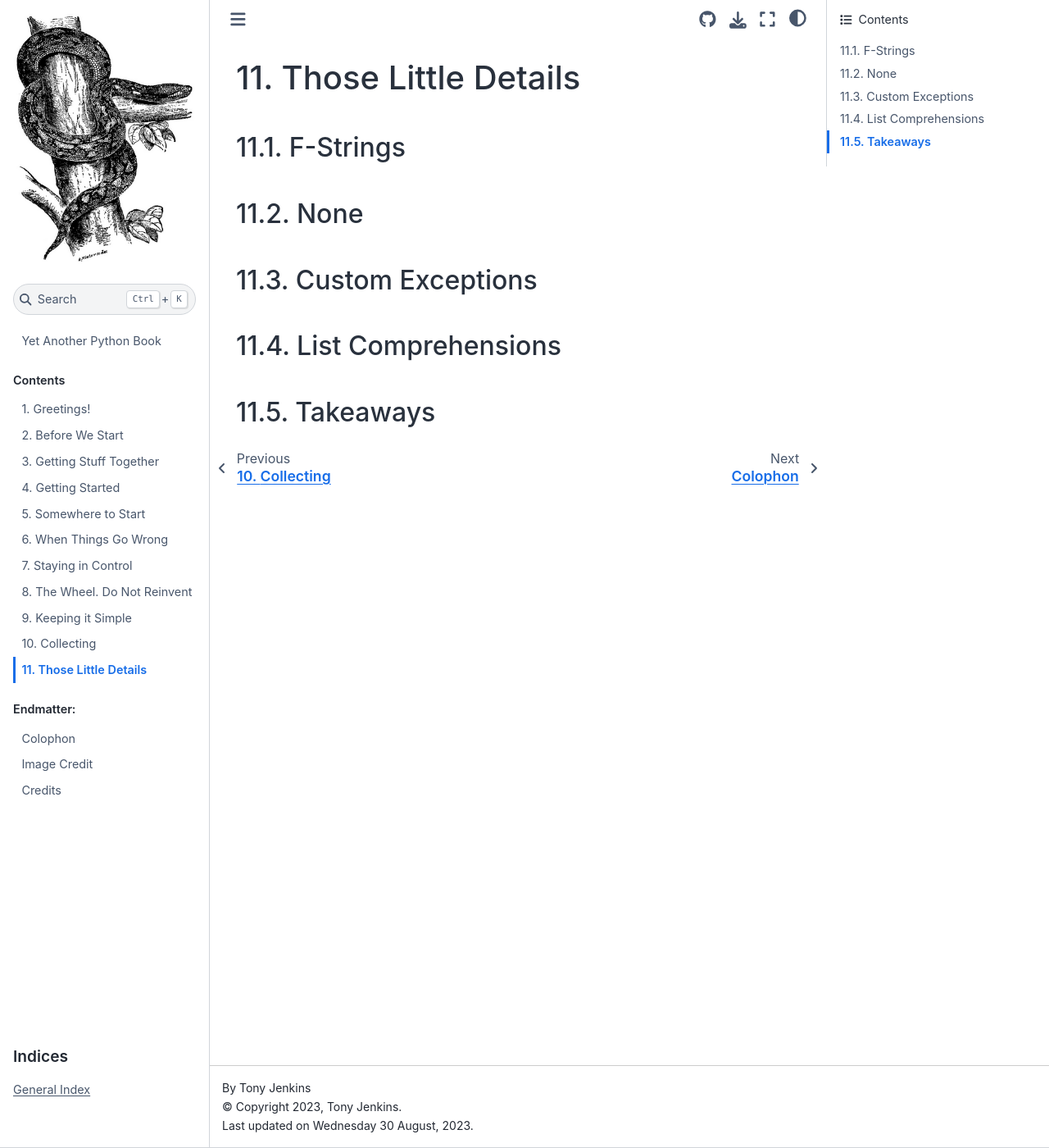
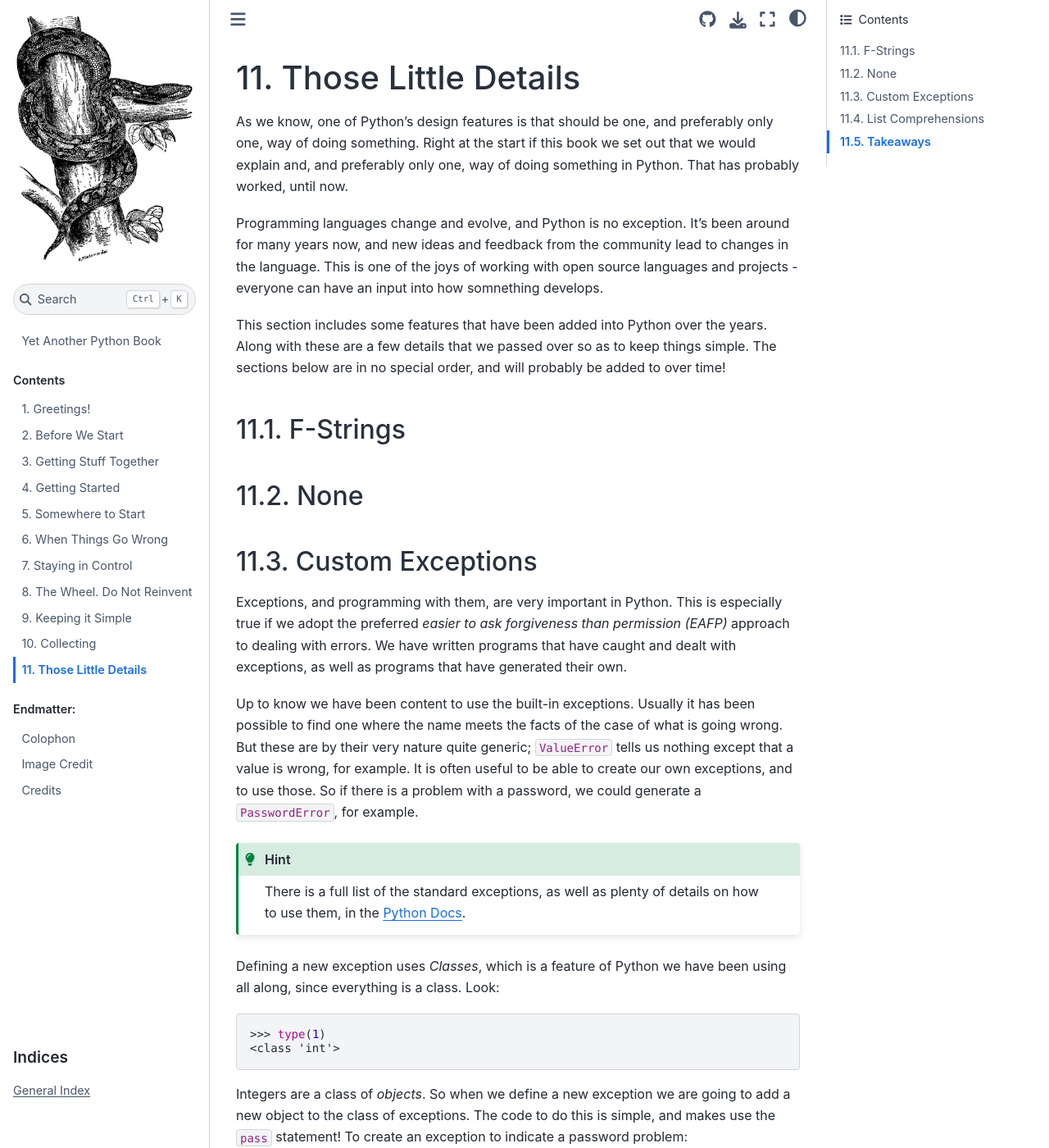
Before and after one commit to TonyJenkins/hungarian_phrasebook, a Sphinx documentation site: the page built from doc/source/110_ons/index.rst, in a window 1280 px wide and 1400 px high. Shown: the whole window at 82% size. Built offline with Sphinx 7.4.7 and the Sphinx Book theme 1.1.4, drawn with Linux system fonts in a browser that asks for light colours; some of the changed text lies outside the part shown.

Commit message:
Add custom exceptions

```diff
--- a/doc/source/110_ons/index.rst
+++ b/doc/source/110_ons/index.rst
@@ -1,6 +1,12 @@
 ====================
 Those Little Details
 ====================
+
+As we know, one of Python's design features is that should be one, and preferably only one, way of doing something. Right at the start if this book we set out that we would explain and, and preferably only one, way of doing something in Python. That has probably worked, until now.
+
+Programming languages change and evolve, and Python is no exception. It's been around for many years now, and new ideas and feedback from the community lead to changes in the language. This is one of the joys of working with open source languages and projects - everyone can have an input into how somnething develops.
+
+This section includes some features that have been added into Python over the years. Along with these are a few details that we passed over so as to keep things simple. The sections below are in no special order, and will probably be added to over time!
 
 F-Strings
 *********
@@ -17,8 +23,36 @@
 Custom Exceptions
 *****************
 
-..
-    TODO
+Exceptions, and programming with them, are very important in Python. This is especially true if we adopt the preferred *easier to ask forgiveness than permission (EAFP)* approach to dealing with errors. We have written programs that have caught and dealt with exceptions, as well as programs that have generated their own.
+
+Up to know we have been content to use the built-in exceptions. Usually it has been possible to find one where the name meets the facts of the case of what is going wrong. But these are by their very nature quite generic; ``ValueError`` tells us nothing except that a value is wrong, for example. It is often useful to be able to create our own exceptions, and to use those. So if there is a problem with a password, we could generate a ``PasswordError``, for example.
+
+.. hint::
+
+    There is a full list of the standard exceptions, as well as plenty of details on how to use them, in the `Python Docs <https://docs.python.org/3/library/exceptions.html#concrete-exceptions>`_.
+
+Defining a new exception uses *Classes*, which is a feature of Python we have been using all along, since everything is a class. Look:
+
+.. code-block::
+
+    >>> type(1)
+    <class 'int'>
+
+Integers are a class of *objects*. So when we define a new exception we are going to add a new object to the class of exceptions. The code to do this is simple, and makes use the ``pass`` statement! To create an exception to indicate a password problem:
+
+.. code-block::
+
+    class PasswordError(Exception):
+        pass
+
+That's it! Assuming this is defined at the top of a program (or, better, in an imported module) we could have some code that generated a meaningful error. Something like:
+
+.. code-block::
+
+    if password != confirmation_password:
+        raise PasswordError('Password mismatch')
+
+That's all there is to it. Remember that the name of the exception provides a general idea of where the problem is, and the message includes more details.
 
 List Comprehensions
 *******************
```
